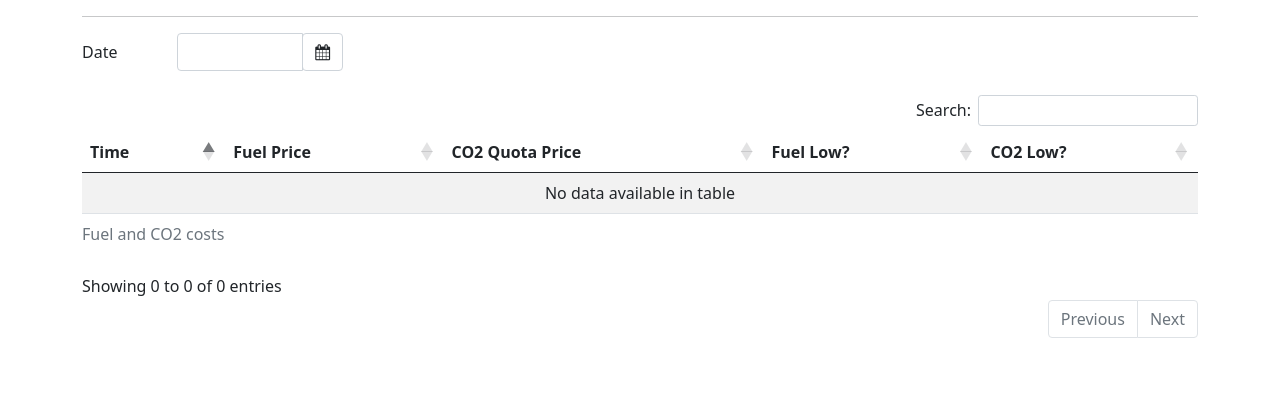
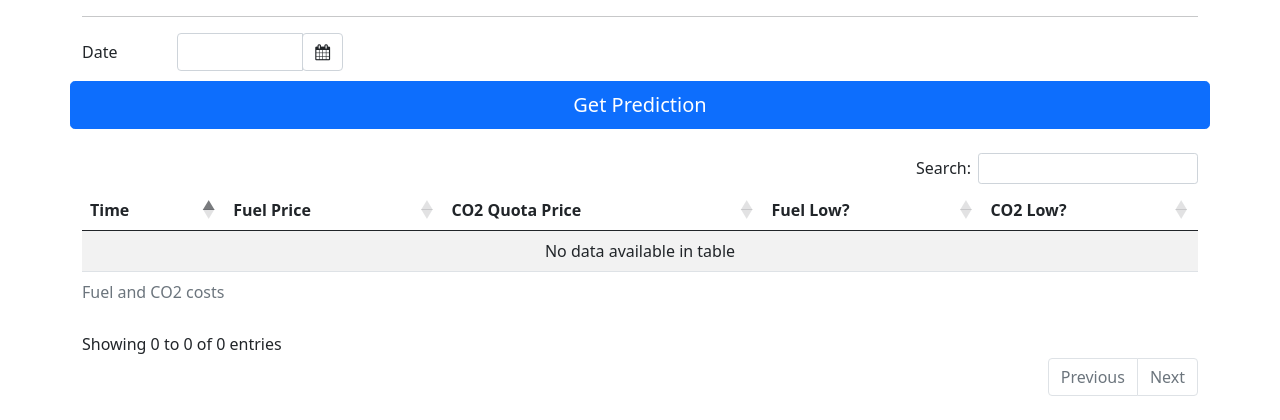
Before and after one commit to eaingaran/airline-manager4-website, a Flask app: template templates/table.html in a window 1280 px wide. Shown: the top 420 px of the page. Run offline with Flask 2, Linux system fonts and the light colour scheme; the template is opened without the code that fills it, so the values that code supplies are empty; some libraries are stand-ins or nearby versions.

Commit message:
adding prediction end point

```diff
--- a/main.py
+++ b/main.py
@@ -150,6 +150,29 @@
     return render_error_template(message=f'Unable to find fuel stats for the day {date}. <br> You can check stats based on date by using the url endpoint <em>"{request.url}/yyyy-mm-dd"</em> <br> If you need assistance, please contact me at <a href="mailto:me@aingaran.dev">me@aingaran.dev</a>')
 
 
+@app.route("/p")
+def get_prediction():
+    if 'time_zone_offset' not in session:
+        session['referrer'] = request.url
+        return redirect('/get_tz')
+    session.pop("referrer", None)
+    date_string = session.get('date', datetime.now().strftime(DATE_FORMAT))
+    [year, month, date] = date_string.split('-')
+    [year, month, date] = [int(year), int(month), int(date)]
+    if month != 1:
+        month -= 1
+    else:
+        month = 12
+        year -= 1
+    fuel_stats_json = get_fuel_stats(f'{year:04}-{month:02}-{date:02}')
+    if fuel_stats_json is None:
+        return render_error_template(message='Fuel stats file not found. <br> Please contact me at <a href="mailto:me@aingaran.dev')
+    fuel_stats = compute_fuel_stats(fuel_stats_json, session['time_zone_offset'], session['time_zone'], f'{year:04}-{month:02}-{date:02}')
+    if fuel_stats is not None:
+        return render_template('table.html', title='Fuel Statistics', fuel_stats=fuel_stats)
+    return render_error_template(message=f'Unable to find fuel prediction for today. <br> You can check stats based on date by using the url endpoint <em>"{request.url}yyyy-mm-dd"</em> <br> If you need assistance, please contact me at <a href="mailto:me@aingaran.dev">me@aingaran.dev</a>')
+
+
 @app.route("/get_tz")
 def get_time_zone():
     LOGGER.debug('getting time zone')
--- a/templates/table.html
+++ b/templates/table.html
@@ -11,6 +11,11 @@
       </span>
     </div>
   </div>
+  <br>
+  <br>
+  <a role="button" class="btn btn-primary btn-lg float-end" href="/p">
+    Get Prediction
+  </a>
 </div>
 <br />
 <table id="data" class="table table-striped">
```
Also changed, not shown: README.md.
